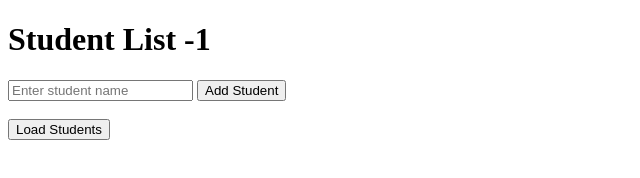
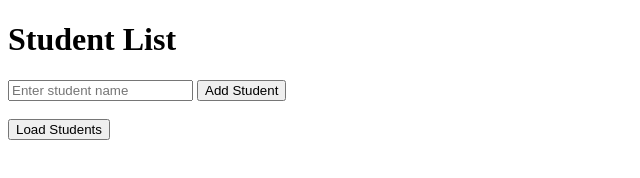
Before and after one commit to noormd2004/student-app-node, a website: page public/index.html in a window 1280 px wide. Shown: the full height of the page, 0-640 px from the left. Drawn offline with Linux system fonts and the light colour scheme.

Commit message:
only student list

```diff
--- a/public/index.html
+++ b/public/index.html
@@ -4,7 +4,7 @@
     <title>Student Management</title>
 </head>
 <body>
-    <h1>Student List -1</h1>
+    <h1>Student List</h1>
 
     <input type="text" id="studentName" placeholder="Enter student name">
     <button onclick="addStudent()">Add Student</button>
```
